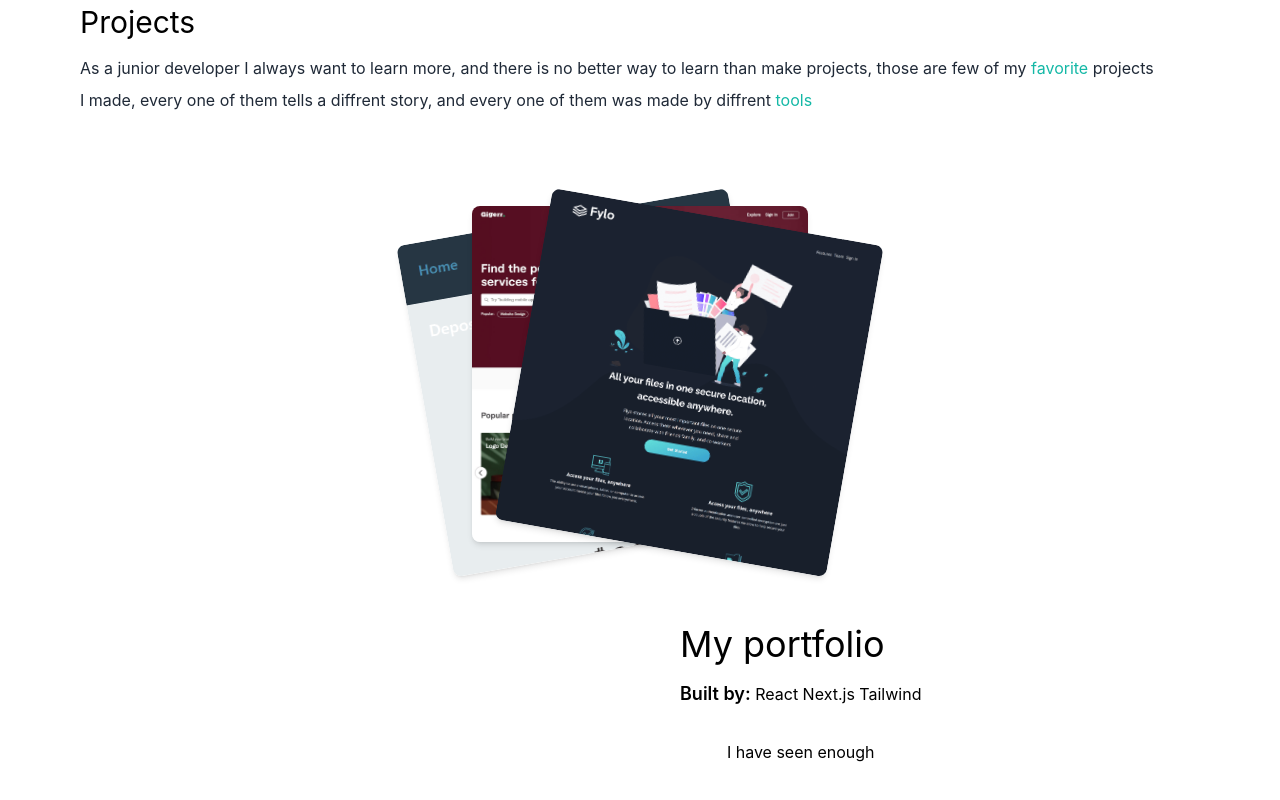
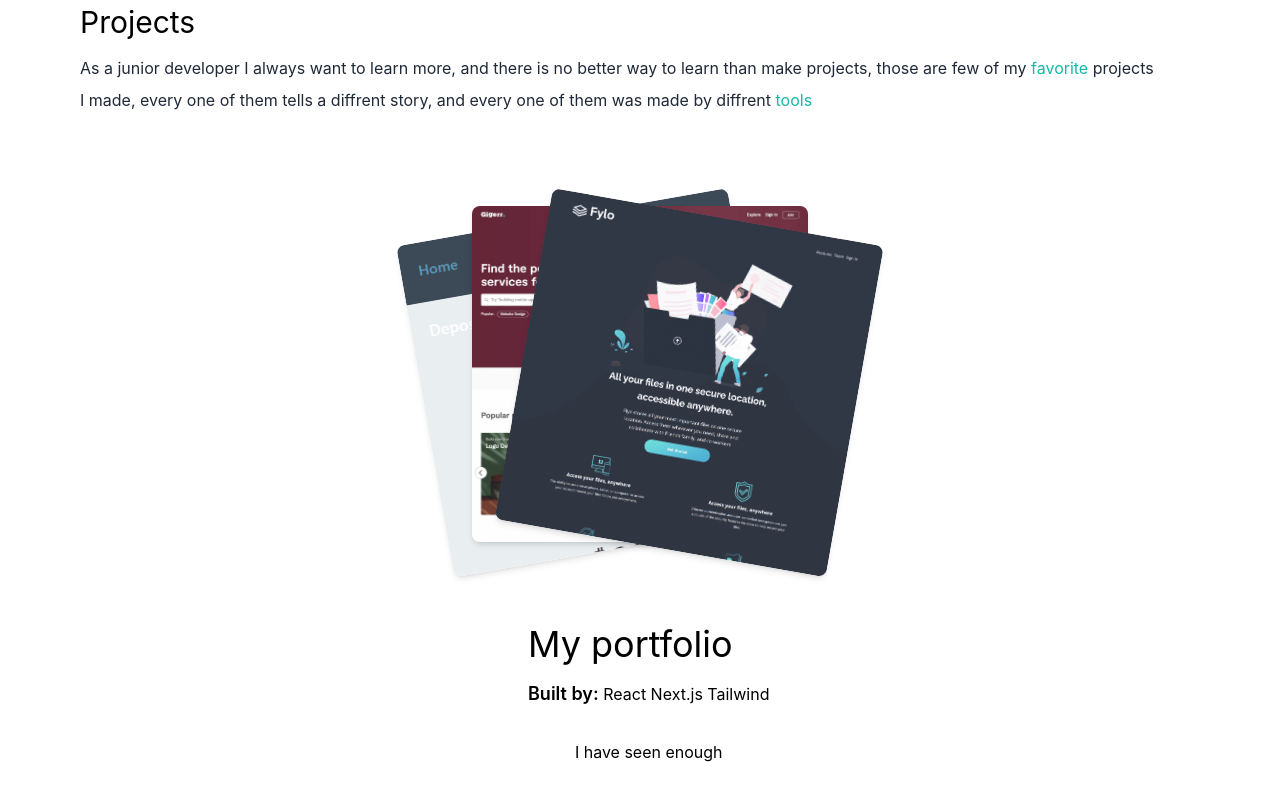
Before and after one commit to Itzikil/portfolio, a Next.js app: page / in a window 1280 px wide. Shown: the part 1657-2457 px from the top of the page. Built offline with nearby package versions, Linux system fonts and the light colour scheme.

Commit message:
favicon try 3

```diff
--- a/pages/index.js
+++ b/pages/index.js
@@ -51,7 +51,7 @@ export default function Home() {
         <title>Issac Portfolio</title>
         <meta name="description" content="Generated by create next app" />
         <meta name="viewport" content="width=device-width, initial-scale=1" />
-        <link rel="icon" href="/favicon.ico?" />
+        <link rel="shortcut icon" type='image/x-icon' href="favicon.ico?" />
       </Head>
 
       <main className='bg-white sm:px-10 px-5 dark:bg-gray-900 duration-500 '>
@@ -126,7 +126,8 @@ export default function Home() {
               return <div style={showProject === i ? translateProject : {}} className={`basis-1/3 flex-1 shadow-md rounded-lg h-fit absolute
                sm:w-[30%] w-[65%] rotate${i} m-auto inset-0 duration-[2.2s] !z-20
                ${showProject === i ? 'showProject' : ''}`} key={i}>
-                <div className={`absolute bottom-0 w-full min-h-full z-20  ${showProject === i ? 'hidden' : ''}`}
+                <div className={`absolute bottom-0 w-full min-h-full z-20 cursor-pointer hover:opacity-0 bg-slate-100 opacity-10
+                duration-500 ${showProject === i ? 'hidden' : ''}`}
                   onClick={() => { setShowProject(i), onToggle() }}></div>
                 <a href={web.url} target="_blank" className='relative project-image'>
                   <Image src={web.img} className="rounded-lg project-img hover:object-bottom duration-[2.5s]"
@@ -149,7 +150,7 @@ export default function Home() {
             })}
           </div> */}
         </section>
-        <div className={`h-[600px] z-10 sm:h-[400px] relative ${!(showProject || showProject === 0) && '-translate-y-72 h-[400px] sm:translate-y-0 sm:translate-x-10'} duration-[2s]`}>
+        <div className={`h-[600px] z-10 sm:h-[400px] relative ${!(showProject || showProject === 0) && '-translate-y-72 h-[400px] sm:translate-y-0 sm:-translate-x-[10%]'} duration-[2s]`}>
           {toggleDesc && <div className='absolute sm:ml-[50%] mt-[350px] mb-[150px] sm:mt-0 z-10 flex flex-col gap-2 dark:text-white duration-1000 animate-slideright ease-in'>
             <h3 className='text-4xl'>{(showProject || showProject === 0) ? webImgs[showProject]?.header : 'My portfolio'}</h3>
             <p>{webImgs[showProject]?.desc}</p>
```
